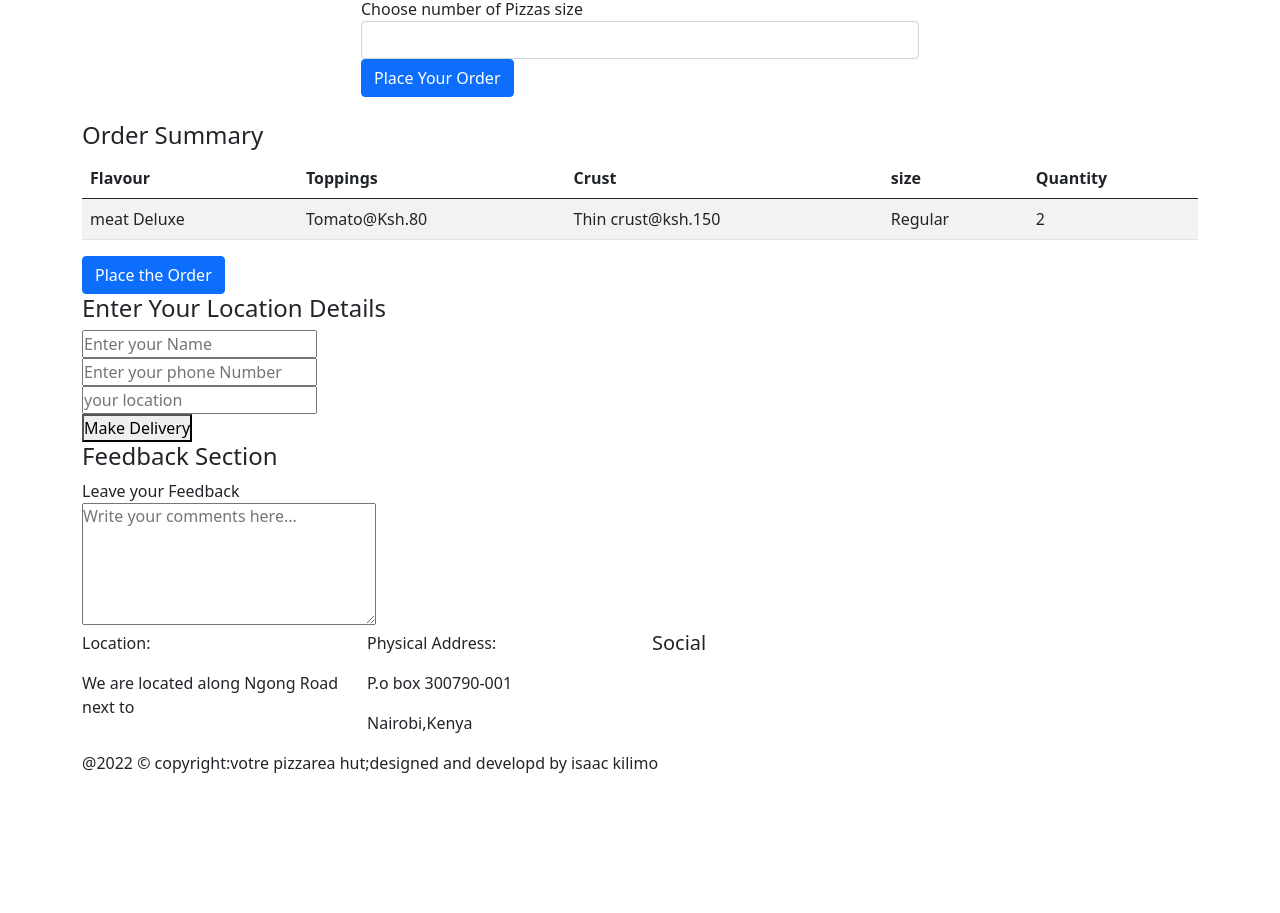
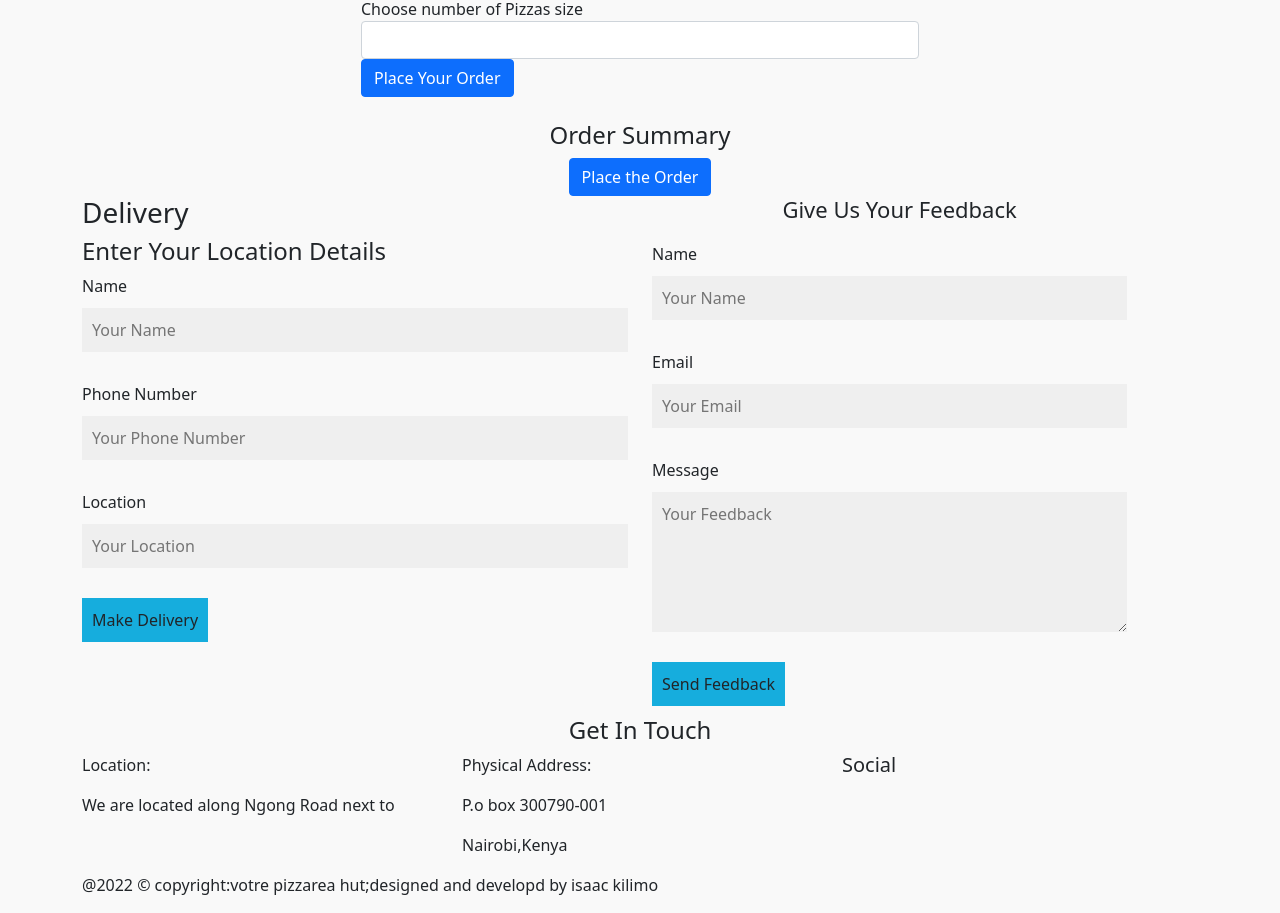
Before and after one commit to Isaac-kiptoo-kilimo/PIZZA-ORDER-WEBSITE, a plain HTML site: page index.html in a window 1280 px wide. Shown: the part 1885-2798 px from the top of the page. Before the commit the page ends 2676 px from the top, so only its background shows below. Drawn offline with nearby package versions, Linux system fonts and the light colour scheme.

Commit message:
style:Added styling to the footer

```diff
--- a/css/style.css
+++ b/css/style.css
@@ -2,6 +2,12 @@
     box-sizing: border-box;
     margin: 0;
     padding: 0;
+}
+body{
+    background: #aaaaaa10;;
+}
+:root{
+    --secondary-bg: #16ADDD;
 }
 
 .header{
@@ -41,8 +47,65 @@
     padding: 20px;
 }
 .pizza-cont{
-    box-shadow: 0 0 80px 20px #aaaaaa50;
+    /* box-shadow: 0 0 80px 20px #aaaaaa50; */
+    background-color: white;
 }
 .pizza-order{
 
 }
+.contact-container{
+    display: flex;
+    flex: 1 1;
+  }
+
+  .w-48{
+    width: 48%;
+    padding-right: 40px;
+  }
+
+  .feedback-form h4, .social-media h4{
+    font-size: 22px;
+    margin-bottom: 20px;
+    text-align: center;
+    text-transform: capitalize;
+  }
+
+  .form{
+    padding-right: 20px;
+  }
+
+  .input-holder{
+    display: flex;
+    flex-direction: column;
+    margin-bottom: 20px;
+  }
+
+  .input-holder label{
+    font-size: 16px;
+    color: var(--color);
+    margin-bottom: 10px;
+  }
+
+  .input-holder input, .input-holder textarea{
+    font-size: 16px;
+    color: var(--color);
+    border: 0;
+    background-color: #aaaaaa20;
+    padding: 10px;
+    width: 100%;
+    margin-bottom: 10px;
+    outline: none;
+    max-width: 100%;
+  }
+
+  .send-feedback-btn,.make-delivery-btn{
+    font-size: 16px;
+    color: var(--color);
+    border: 0;
+    /* background-color: #aaaaaa20; */
+    background-color: var(--secondary-bg);
+    padding: 10px;
+    margin-bottom: 10px;
+    outline: none;
+    cursor: pointer;
+  }
--- a/index.html
+++ b/index.html
@@ -160,66 +160,72 @@
                     <button class="btn btn-primary">Place Your Order</button>
                 </form>
             </div>
-            <div class="container">
+            <div class="container text-center">
                 <div>
                     <h4>Order Summary</h4>
-                    <table class="table table-striped">
-                        <thead>
-                          <tr>
-                            <th scope="">Flavour</th>
-                            <th scope="">Toppings</th>
-                            <th scope="">Crust</th>
-                            <th scope="">size</th>
-                            <th scope="">Quantity</th>
-                          </tr>
-                        </thead>
-                        <tbody>
-                          <tr>
-                            <td>meat Deluxe</td>
-                            <td>Tomato@Ksh.80</td>
-                            <td>Thin crust@ksh.150</td>
-                            <td>Regular</td>
-                            <td>2</td>
-                          </tr>
-                        </tbody>
-                      </table>
+                    <div class="summary-items">
+
+                    </div>
                       <button class="btn btn-primary">Place the Order</button>
                 </div>
             </div>
            <div class="container">
+            <div class="row">
+                <div class="col-md-6">
+                    <h3>Delivery </h3>
                     <form>
                         <h4>Enter Your Location Details</h4>
-                    <div class="input">
-                        <input type="text" placeholder="Enter your Name">
+                        <div class="input-holder">
+                            <label for="name"> Name</label>
+                            <input type="text" name="name" id="name" placeholder="Your Name">
                           </div>
-                    <div class="input">
-                        <input type="text" placeholder="Enter your phone Number">
+
+                          <div class="input-holder">
+                            <label for="phone-number"> Phone Number</label>
+                            <input type="number" name="Number" id="phone-number" placeholder="Your Phone Number">
                           </div>
-                   <div class="input">
-                    <input type="text" placeholder="your location">
+                          <div class="input-holder">
+                            <label for="location"> Location</label>
+                            <input type="text" name="location" id="location" placeholder="Your Location">
                           </div>
-                    <button>Make Delivery</button>
+                        <button class="make-delivery-btn">Make Delivery</button>
                     </form>
                 </div>
-            <div class="container">
-                <div class="message">
-                    <form >
-                        <H4>Feedback Section</H4>
-                        <label for="comments">Leave your Feedback</label>
-                        <div class="textarea">
-                            <textarea name="comments" id="" cols="30" rows="5" placeholder="Write your comments here..."></textarea>
+                <div class="w-48 feedback-form col-md-6">
+                    <h4>Give us your Feedback</h4>
+                    <form method="post" class="form">
+
+                      <div class="input-holder">
+                        <label for="name"> Name</label>
+                        <input type="text" name="name" id="name" placeholder="Your Name">
                       </div>
+
+                      <div class="input-holder">
+                        <label for="email"> Email</label>
+                        <input type="email" name="email" id="email" placeholder="Your Email">
+                      </div>
+
+                      <div class="input-holder">
+                        <label for="feedback"> Message</label>
+                        <textarea name="feedback" id="feedback" rows="5" placeholder="Your Feedback"></textarea>
+                      </div>
+
+                      <button class="send-feedback-btn">
+                        Send Feedback
+                      </button>
                     </form>
+                  </div>
                </div>
            </div>
         </main>
         <footer class="container">
+            <h4 class="text-center">Get In Touch</h4>
             <div class="row">
-                <div class="col-md-3">
+                <div class="col-md-4">
                     <p>Location:</p>
                     <p>We are located along Ngong Road next to </p>
                 </div>
-                <div class="col-md-3">
+                <div class="col-md-4">
                     <p>Physical Address:</p>
                     <p>P.o box 300790-001</p>
                     <p>Nairobi,Kenya</p>
```
Lines whose indentation alone changed are shown as unchanged.
